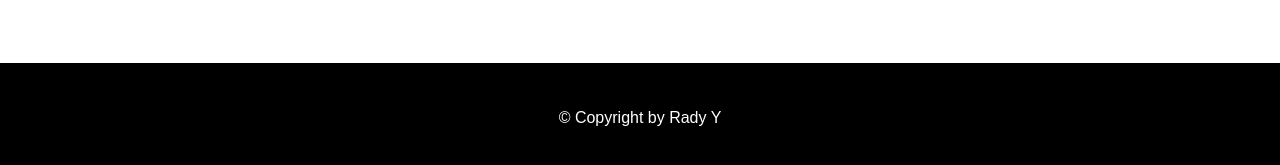
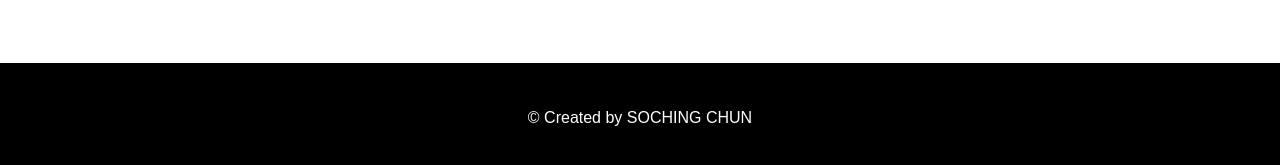
Before and after one commit to sochingchun/friends, a plain HTML site: page index.html in a window 1280 px wide. Shown: the part 1886-2051 px from the top of the page. Drawn offline with Linux system fonts and the light colour scheme.

Commit message:
change by soching

```diff
--- a/index.html
+++ b/index.html
@@ -73,7 +73,7 @@
     </div>
 
     <footer>
-        <p>&copy; Copyright by Rady Y</p>
+        <p>&copy; Created by SOCHING CHUN</p>
     </footer>
 </body>
 
```
